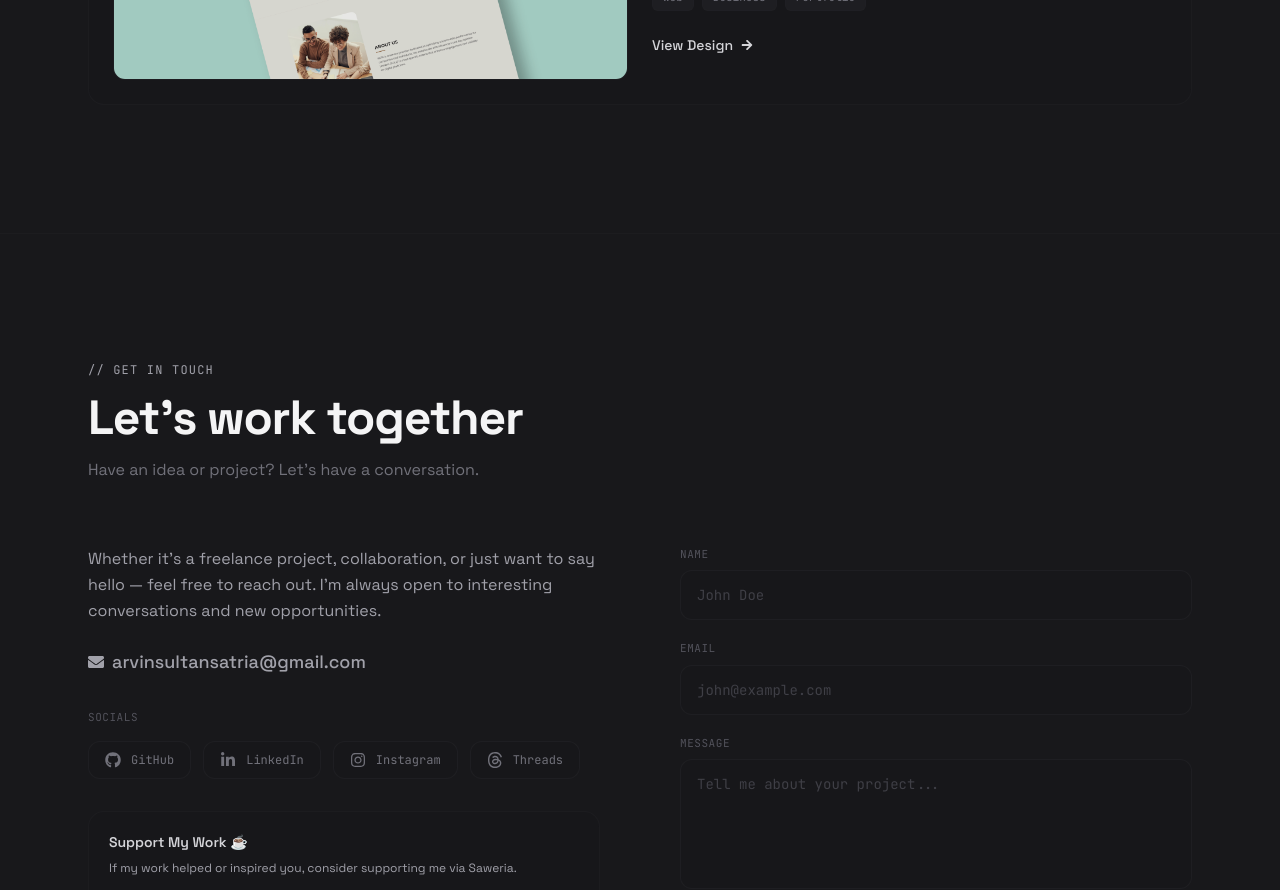
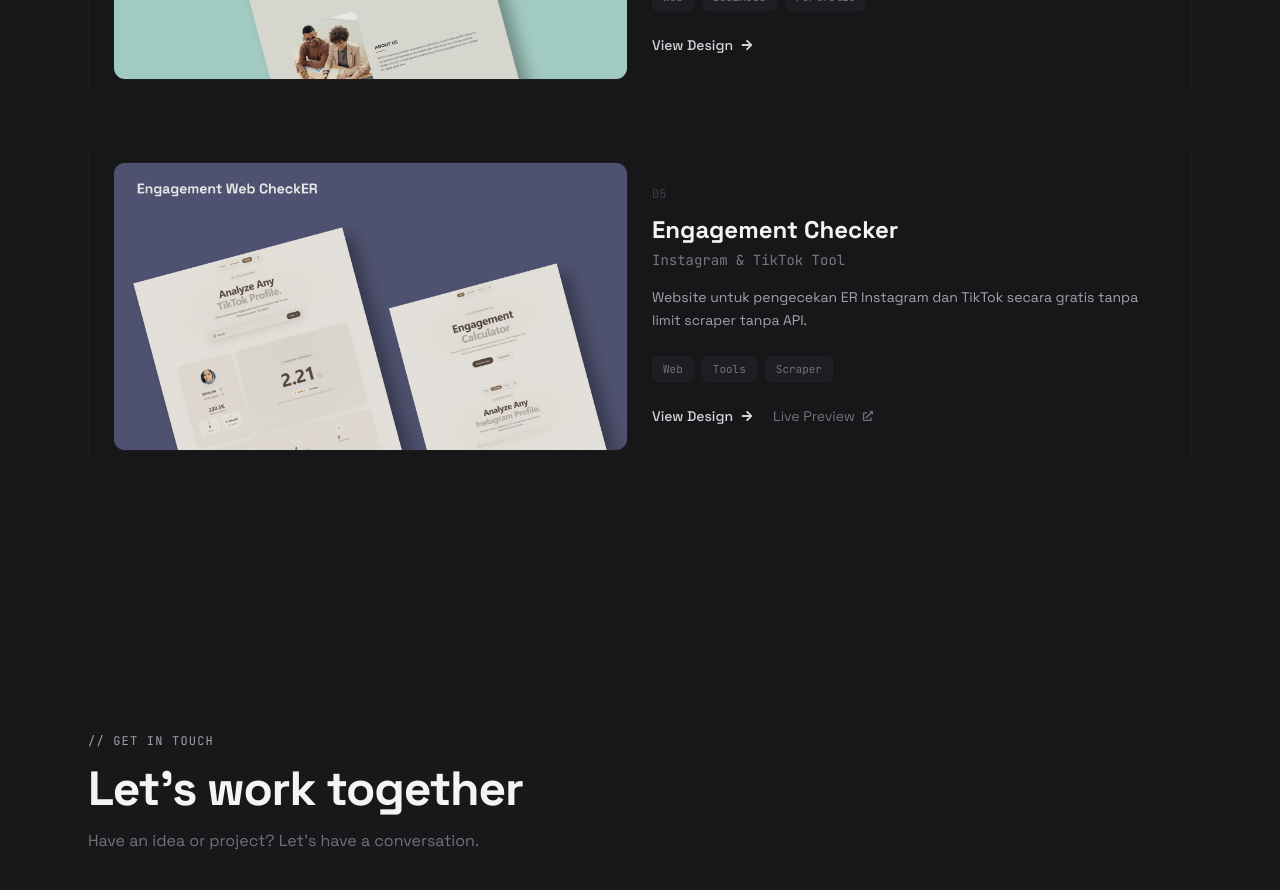
Before and after one commit to ArvinSSatria/arvinsultansatria, a React (Vite) app: page / in a window 1280 px wide. Shown: the part 6460-7350 px from the top of the page. Built offline with nearby package versions, Linux system fonts and the light colour scheme.

Commit message:
feat: add Social Media Engagement Checker project

```diff
--- a/src/data/portfolioData.js
+++ b/src/data/portfolioData.js
@@ -150,6 +150,16 @@ export const portfolioData = {
       link: "#",
       preview: "#",
       tags: ["Web", "Business", "Portfolio"],
+    },
+    {
+      id: 5,
+      title: "Engagement Checker",
+      subtitle: "Instagram & TikTok Tool",
+      description: "Website untuk pengecekan ER Instagram dan TikTok secara gratis tanpa limit scraper tanpa API.",
+      image: "/checker-website.png",
+      link: "https://engagement-checker.arvinsultansatria.my.id/",
+      preview: "https://engagement-checker.arvinsultansatria.my.id/",
+      tags: ["Web", "Tools", "Scraper"],
     }
   ],
 
```
Also changed, not shown: public/checker-website.png (added).
